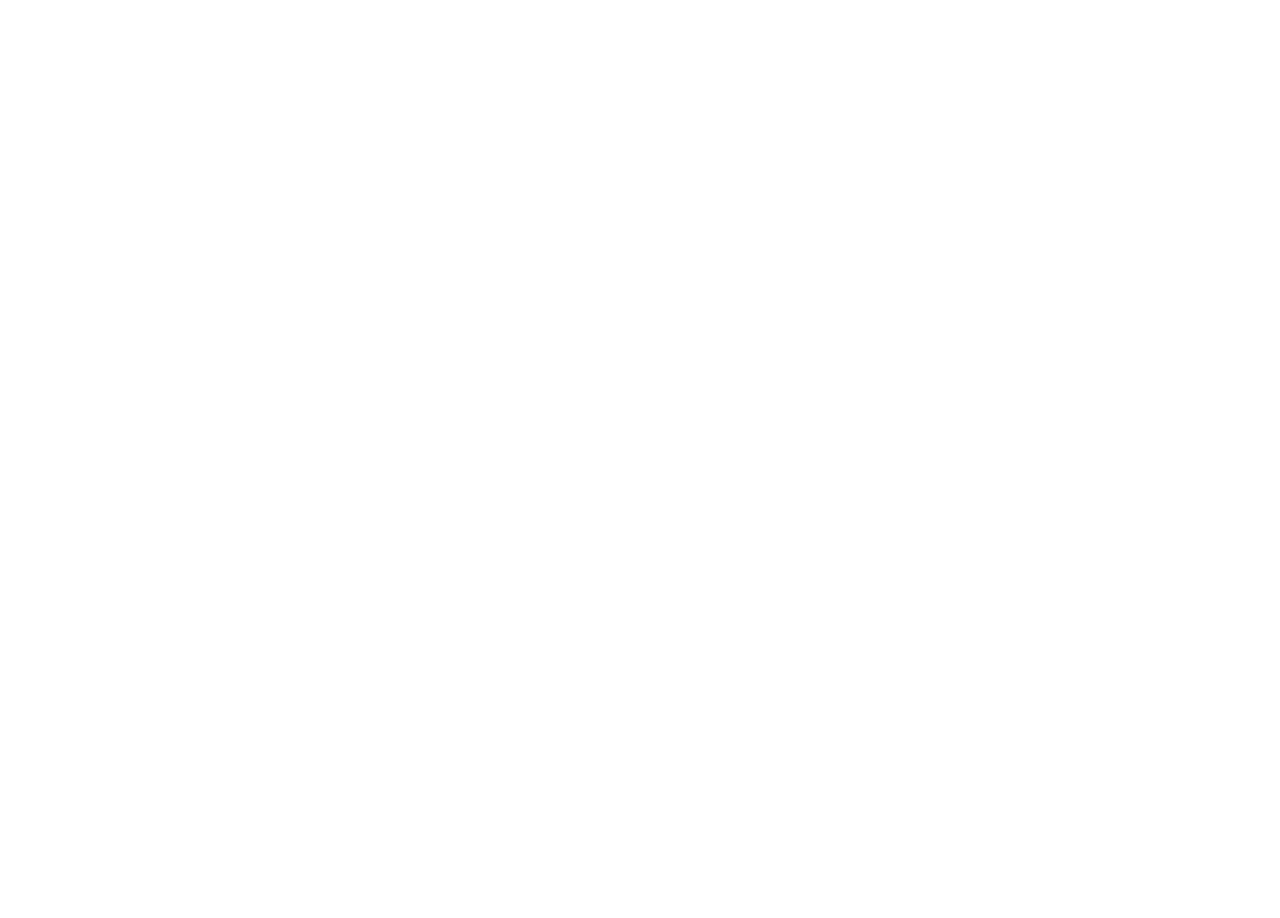
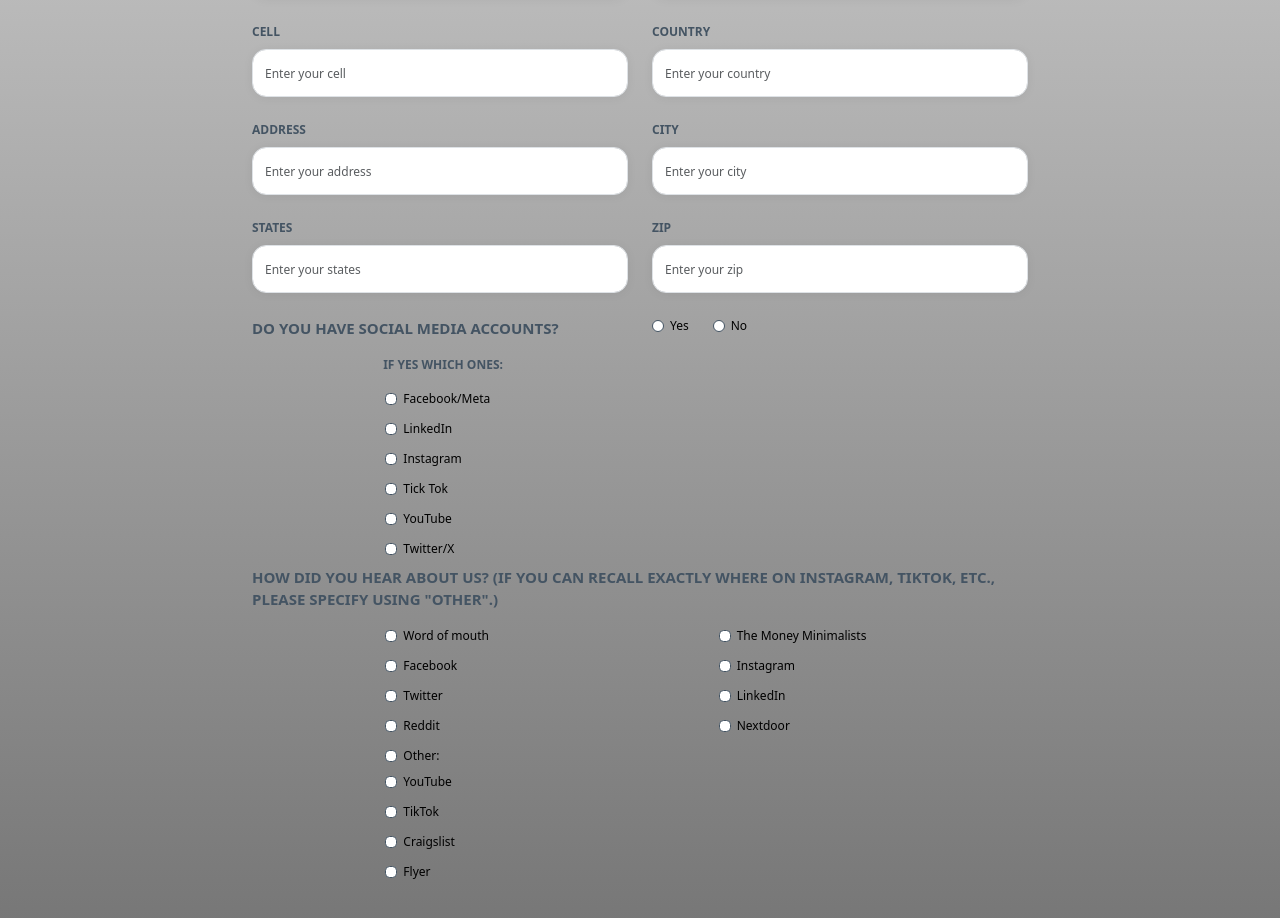
Before and after one commit to dm-dmytrenko/file4-page, a React (Create React App) app: page /file4-page/contact in a window 1280 px wide. Shown: the part 1340-2258 px from the top of the page. Before the commit the page ends 906 px from the top, so only its background shows below. Built offline with nearby package versions, Linux system fonts and the light colour scheme; a web font is replaced by a local one.

Commit message:
add responsiveness to personal details component

```diff
--- a/src/components/contact-form/personalDetails/personalDetails.tsx
+++ b/src/components/contact-form/personalDetails/personalDetails.tsx
@@ -49,7 +49,7 @@ const PersonalDetails: React.FC = () => {
                         </Col>
                     </Row>
                     <Row>
-                        <Col md={{ span: 3, offset: 2 }}>
+                        <Col xs={{ span: 3, offset: 2 }} md={{ span: 3, offset: 2 }}>
                             <div className="d-grid gap-1">
                                 <Form.Check className="text-14" type="checkbox" label="Facebook/Meta" />
                                 <Form.Check className="text-14" type="checkbox" label="LinkedIn" />
@@ -67,7 +67,7 @@ const PersonalDetails: React.FC = () => {
                                 <Form.Group className="mb-4" controlId="">
                                     <Form.Label className="question-title mb-3">How did you hear about us?   (If you can recall exactly where on Instagram, TikTok, etc., please specify using "other".)</Form.Label>
                                     <Row>
-                                    <Col md={{ span: 3, offset: 2 }}>
+                                    <Col xs={{span: 5, offset: 2}} md={{ span: 3, offset: 2 }}>
                                     <div className="d-grid gap-1">
                                         <Form.Check className="text-14" type="checkbox" label="Word of mouth" />
                                         <Form.Check className="text-14" type="checkbox" label="Facebook" />
@@ -76,7 +76,7 @@ const PersonalDetails: React.FC = () => {
                                         <Form.Check className="text-14" type="checkbox" label="Other:" />
                                     </div>
                                     </Col>
-                                    <Col>
+                                    <Col xs={{span: 5, offset: 2}} md={{ span: 3, offset: 2 }}>
                                     <div className="d-grid gap-1">
                                         <Form.Check className="text-14" type="checkbox" label="The Money Minimalists" />
                                         <Form.Check className="text-14" type="checkbox" label="Instagram" />
@@ -84,7 +84,7 @@ const PersonalDetails: React.FC = () => {
                                         <Form.Check className="text-14" type="checkbox" label="Nextdoor" />
                                     </div>
                                     </Col>
-                                    <Col>
+                                    <Col xs={{span: 5, offset: 2}} md={{ span: 3, offset: 2 }}>
                                     <div className="d-grid gap-1">
                                         <Form.Check className="text-14" type="checkbox" label="YouTube" />
                                         <Form.Check className="text-14" type="checkbox" label="TikTok" />
--- a/src/pages/contact-form/contact-form.tsx
+++ b/src/pages/contact-form/contact-form.tsx
@@ -13,8 +13,8 @@ const ContactForm: React.FC = () => {
     <div className='contact-form'>
       <HeaderForm />
       <BeforeStart />
-      {/* <PersonalDetails />
-      <Questionnaire />
+      <PersonalDetails />
+      {/* <Questionnaire />
       <GradientBox height='39px'/> */}
     </div>
   );
```
